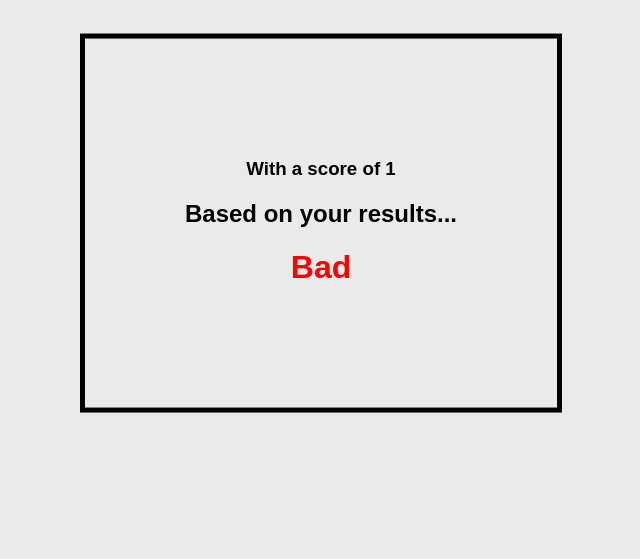
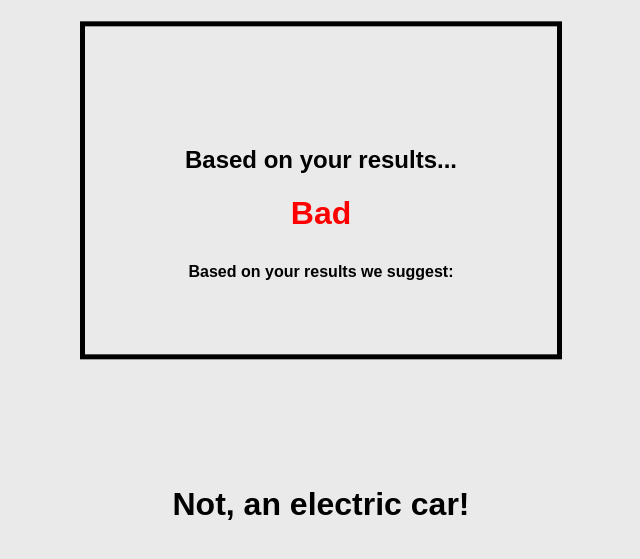
Before and after one commit to FJTDL/emitls, a Django app: template emitls/emission_calculator/templates/emission_calculator/output.html in a window 1280 px wide. Shown: the part 80-639 px from the top of the page, without its empty margins (319-959 px from the left). Run offline with Django 3.2, Linux system fonts and the light colour scheme; the template is opened without the code that fills it: most values are stand-ins (such as "Sample title", 1, 10 or a date in 2020).

Commit message:
Added the basic logic outline for recommending based off of calculator results

```diff
--- a/emitls/emission_calculator/templates/emission_calculator/output.html
+++ b/emitls/emission_calculator/templates/emission_calculator/output.html
@@ -4,9 +4,10 @@
 {% block content %}
 
 <div class="center" id="scorepos">
-    <h3>With a score of {{ number }}</h3>
     <h2>Based on your results... </h2>
-    {% if number == 1 %}
+    {% if number == 0 %}
+    <h1 style="color:maroon">AWFUL</h1>
+    {% elif number == 1 %}
     <h1 style="color: red">Bad</h1>
     {% elif number == 2 %}
     <h1 style="color: blue;">Ok</h1>
@@ -16,5 +17,14 @@
     <h1>WTF</h1>
     {% endif %}
 </div>
+<div class="alternatives">
+    <h4 class="center">Based on your results we suggest:</h4>
+</div>
+
+    {% if electric == "False" %}
+    <h1 style="margin-top: 200px; text-align: center;">An electric car!</h1>
+    {% else %}
+    <h1 style="margin-top: 200px; text-align: center;">Not, an electric car!</h1>
+    {% endif %}
 
 {% endblock %}
```
Also changed, not shown: emitls/emission_calculator/views.py (+3 -20 lines).
